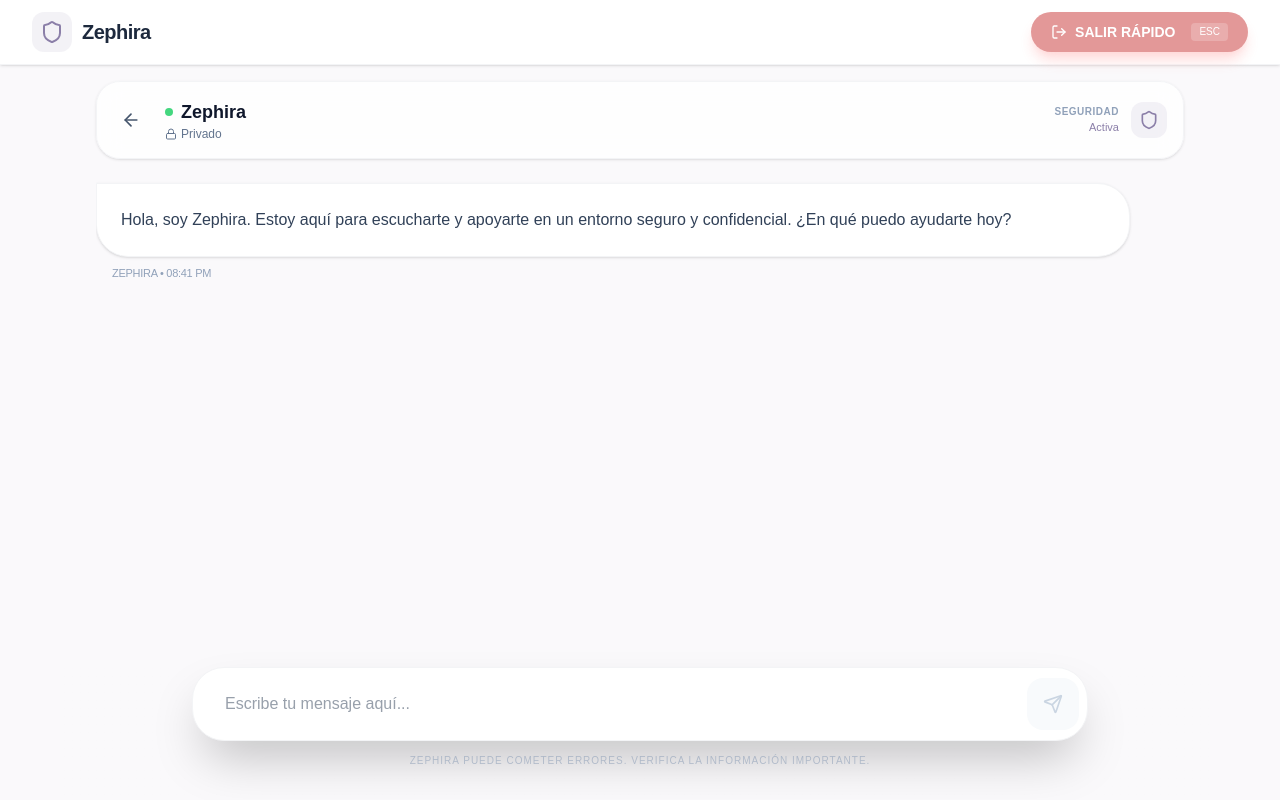
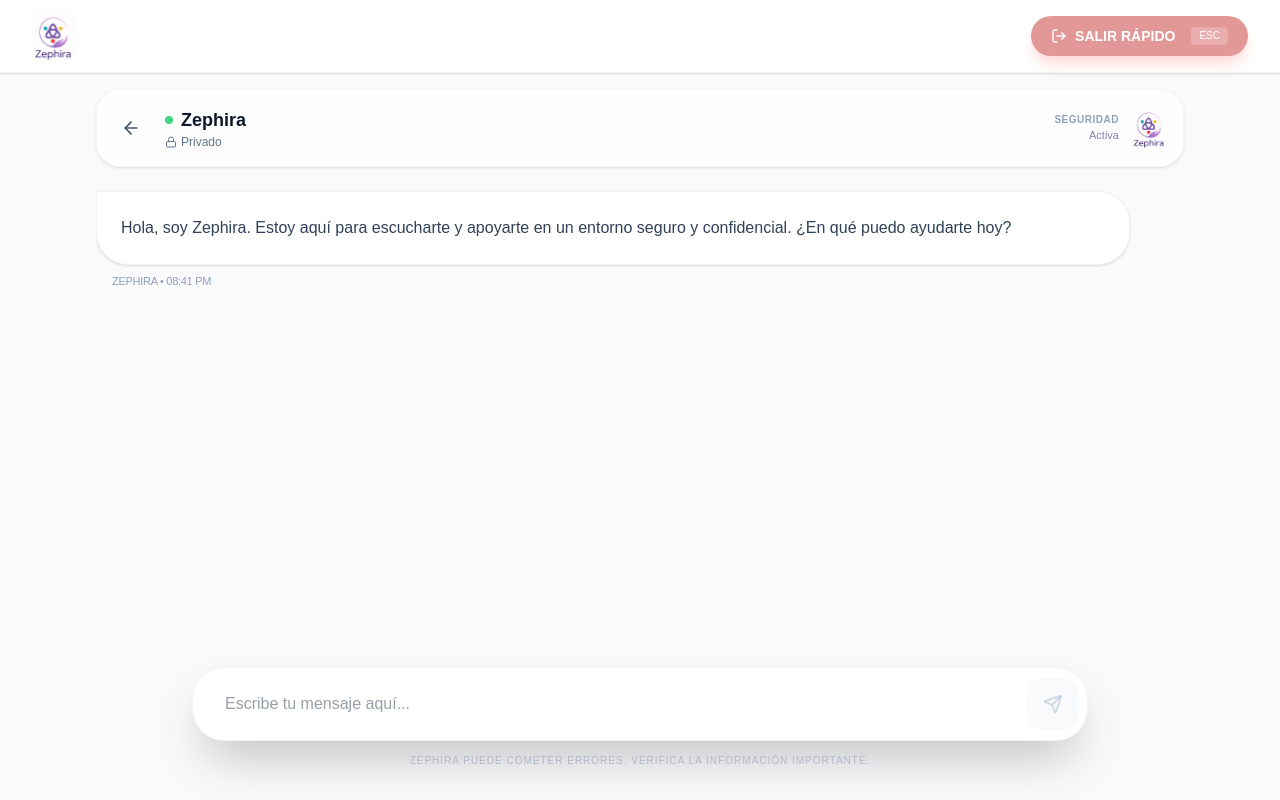
Before and after one commit to Bradon177/Zephira, a Next.js app: page /chat in a window 1280 px wide. Built offline with nearby package versions, Linux system fonts and the light colour scheme.

Commit message:
Logo y mejoras

```diff
--- a/src/app/chat/page.js
+++ b/src/app/chat/page.js
@@ -4,7 +4,7 @@ import React, { useState, useRef, useEffect } from 'react';
 import Header from '../components/Header';
 import Footer from '../components/Footer';
 import Button from '../ui/button';
-import { Send, Shield, Lock, MessageCircle, ArrowLeft, Loader2, ArrowDown } from 'lucide-react';
+import { Send, Lock, MessageCircle, ArrowLeft, Loader2, ArrowDown } from 'lucide-react';
 import Link from 'next/link';
 import ReactMarkdown from 'react-markdown';
 import remarkGfm from 'remark-gfm';
@@ -113,9 +113,11 @@ export default function ChatPage() {
               <span className="text-[10px] uppercase tracking-wider font-bold text-slate-400">Seguridad</span>
               <span className="text-[11px] text-[#8b7fa8] font-medium">Activa</span>
             </div>
-            <div className="p-2 bg-[#8b7fa8]/10 rounded-xl">
-              <Shield className="w-5 h-5 text-[#8b7fa8]" />
-            </div>
+            <img
+              src="/logo.png"
+              alt="Zephira Logo"
+              className="h-10 w-auto object-contain"
+            />
           </div>
         </div>
 
--- a/src/app/components/Header.jsx
+++ b/src/app/components/Header.jsx
@@ -1,7 +1,7 @@
 "use client";
 
 import React from 'react'
-import { Shield, LogOut, Zap } from "lucide-react";
+import { LogOut, Zap } from "lucide-react";
 import Button from "../ui/button";
 import Link from "next/link";
 
@@ -18,11 +18,12 @@ export default function Header() {
   return (
     <header className="bg-white/95 backdrop-blur-md border-b border-gray-100 sticky top-0 z-50 shadow-sm">
         <div className="max-w-7xl mx-auto px-4 md:px-8 py-3 flex justify-between items-center">
-          <Link href="/" className="flex items-center gap-2.5 hover:opacity-80 transition-opacity">
-            <div className="p-2 bg-[#8b7fa8]/10 rounded-xl">
-              <Shield className="w-6 h-6 text-[#8b7fa8]" />
-            </div>
-            <span className="text-slate-800 font-bold text-xl tracking-tight">Zephira</span>
+          <Link href="/" className="flex items-center hover:opacity-90 transition-opacity">
+            <img
+              src="/logo.png"
+              alt="Zephira Logo"
+              className="h-12 w-auto object-contain"
+            />
           </Link>
 
           <div className="flex items-center gap-4">
```
Also changed, not shown: public/logo.png (added).
